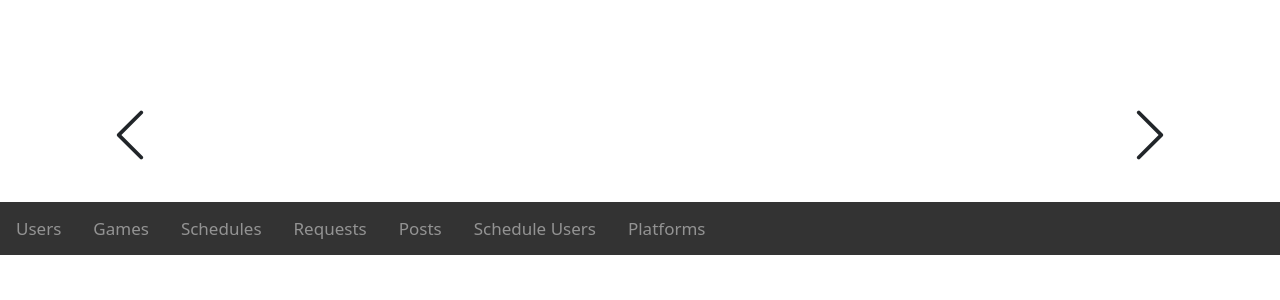
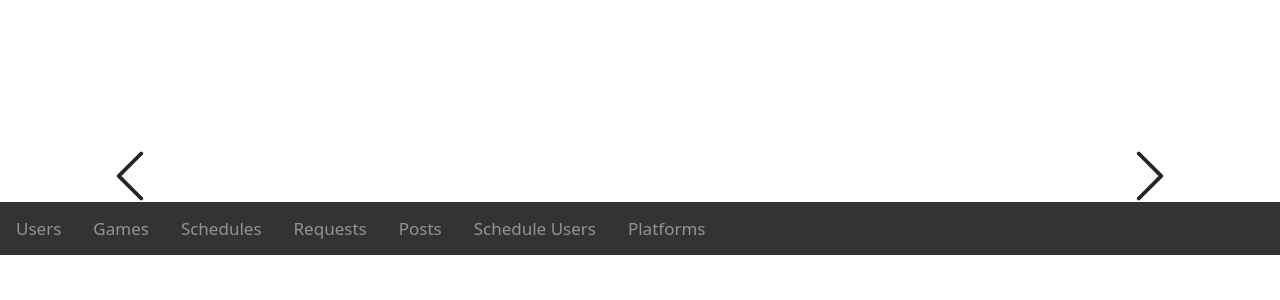
Before and after one commit to erinnaw/Game-Session-Maker, a Flask app: page / in a window 1280 px wide. Shown: the part 545-845 px from the top of the page. Run offline with Flask 2, Linux system fonts and the light colour scheme; data that the repository does not hold is empty; some libraries are stand-ins or nearby versions.

Commit message:
prettified schedules

```diff
--- a/static/css/style.css
+++ b/static/css/style.css
@@ -1260,7 +1260,7 @@ label {
 .arrow-right {
     position: absolute;
     font-size: 60px;
-    top: 48%;
+    top: 52%;
     left: 90%;
     cursor: pointer;
 }
@@ -1275,7 +1275,7 @@ label {
 .arrow-left {
     position: absolute;
     font-size: 60px;
-    top: 48%;
+    top: 52%;
     right: 90%;
     cursor: pointer;
 }
```
